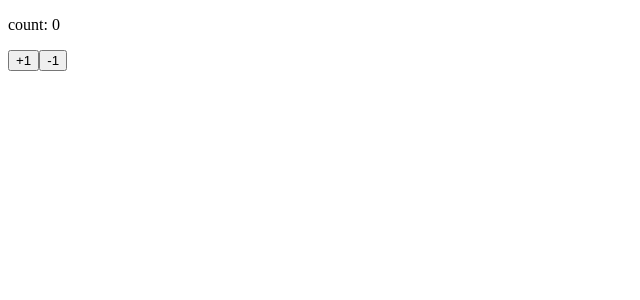
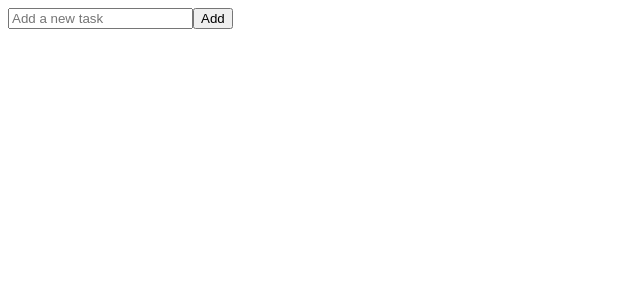
Before and after one commit to 72sevenzy2/react.ts-learning, a React (Vite) app in the folder react.ts/: page / in a window 1280 px wide. Shown: the top 300 px of the page, without its empty margins (0-640 px from the left). Built offline with nearby package versions, Linux system fonts and the light colour scheme.

Commit message:
new project added

```diff
--- a/react.ts/src/App.tsx
+++ b/react.ts/src/App.tsx
@@ -1,10 +1,11 @@
 import "./stylesheets/App.css";
 import Counter from "./components/numc.tsx";
+import Todoapp from "./components/todo.tsx";
 
 function App() {
   return (
     <>
-      <Counter></Counter>
+      <Todoapp></Todoapp>
     </>
   )
 }
--- a/react.ts/src/components/numc.tsx
+++ b/react.ts/src/components/numc.tsx
@@ -1,16 +1,16 @@
 import { useState, type JSX } from "react";
 
-interface countprops { step?: number };
+interface countl { step?: number };
 
-const Counter = ({ step = 1 }: countprops): JSX.Element => {
+const Counter = ({ step = 1 }: countl): JSX.Element => {
     const [count, setc] = useState<number>(0);
 
     return (
-        <>
+        <div>
             <p>count: {count}</p>
             <button onClick={() => setc(count + step)}>+{step}</button>
             <button onClick={() => setc(count - step)}>-{step}</button>
-        </>
+        </div>
     )
 }
 
--- /dev/null
+++ b/react.ts/src/components/submit.d.ts
@@ -0,0 +1,6 @@
+/**@params event, @params btnid*/
+
+import type React from "react";
+
+declare const submitconfig: <T = HTMLElement>(event: React.KeyboardEvent<T>, btnid: string | number) => void | undefined;
+export default submitconfig;
--- /dev/null
+++ b/react.ts/src/components/submit.js
@@ -0,0 +1,8 @@
+function submitconfig(event, btnid) {
+    if (event.key === "Enter") {
+        event.preventDefault(); document.getElementById(btnid)?.click();
+    }
+    else { return undefined; }
+}
+
+export default submitconfig;
--- /dev/null
+++ b/react.ts/src/components/todo.tsx
@@ -0,0 +1,54 @@
+import React, { useState, useReducer, type JSX } from "react";
+import submitconfig from "./submit";
+
+interface Todo { text: string; id: number; }
+interface Addac { type: "add"; payload: string; }
+interface Delac { type: "delete"; payload: number; }
+
+type todoaction = Addac | Delac;
+
+const todoreducer = (state: Todo[], action: todoaction): Todo[] => {
+    switch (action.type) {
+        case "add":
+            const newtodo: Todo = { text: action.payload, id: Date.now() };
+            return [...state, newtodo];
+            break;
+        case "delete":
+            return state.filter(todo => todo.id !== action.payload);
+            break;
+        default:
+            return state;
+    }
+}
+
+const Todoapp = (): JSX.Element => {
+    const [todos, dispatch] = useReducer(todoreducer, [] as Todo[]);
+    const [input, setinput] = useState<string>("");
+
+    const handleadd = (event: React.FormEvent<HTMLFormElement>): void => {
+        if (input.trim() !== "") {
+            dispatch({ type: "add", payload: input }); setinput("");
+            event.preventDefault(); console.log("rendered task");
+        }
+    }
+
+    return (
+        <div>
+            <form onSubmit={handleadd}>
+                <input type="text" value={input} onChange={(event) => setinput(event.target.value)}
+                    placeholder="Add a new task" onKeyDown={(event) => submitconfig(event, "buttonsubmit")} />
+                <button type="submit" id="buttonsubmit">Add</button>
+            </form>
+            <ul>
+                {todos.map(todo =>
+                    <li key={todo.id}>
+                        {todo.text} {" "}
+                        <button onClick={() => dispatch({ type: "delete", payload: todo.id })}>DEL</button>
+                    </li>
+                )}
+            </ul>
+        </div>
+    )
+}
+
+export default Todoapp;
```
